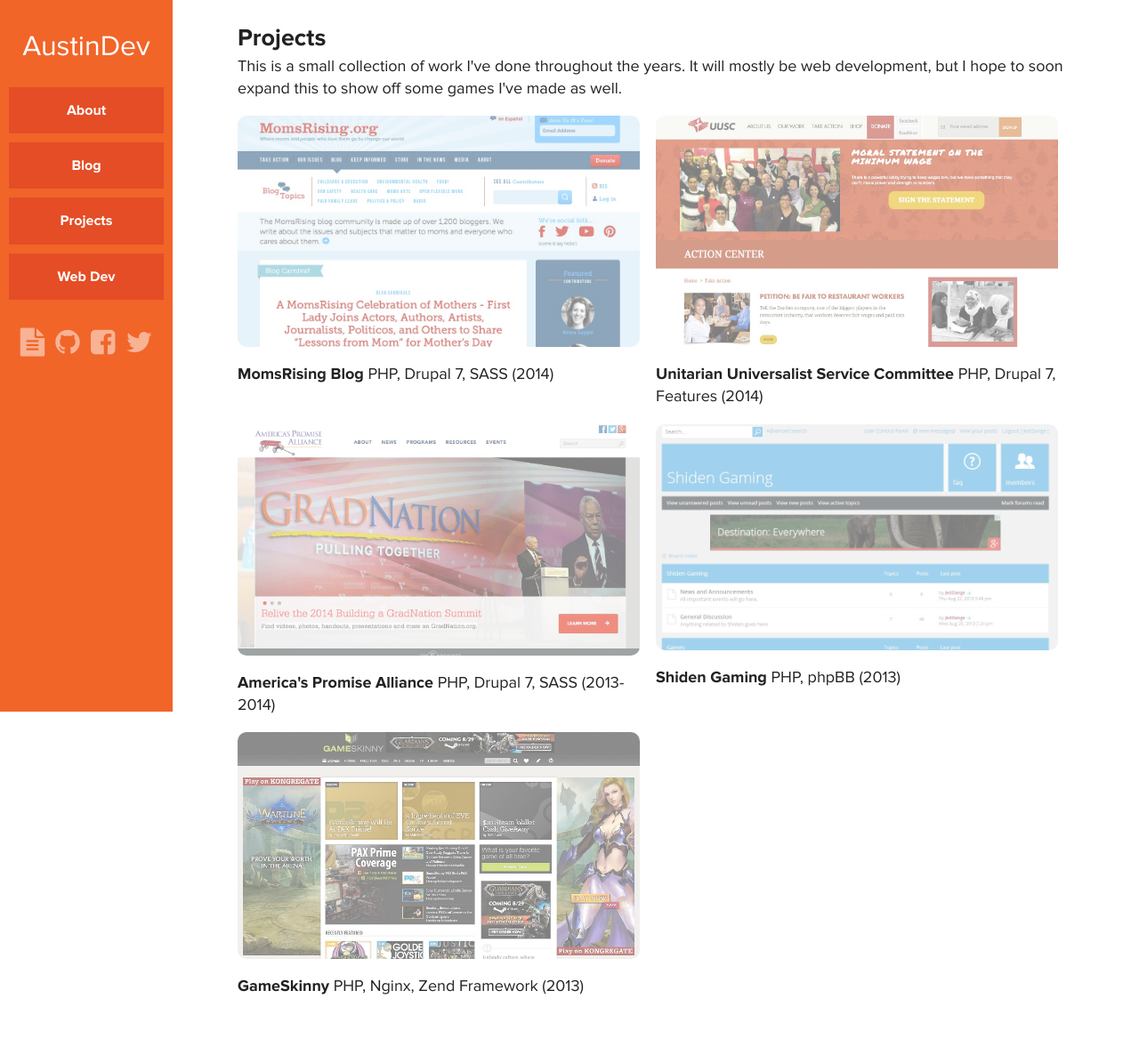
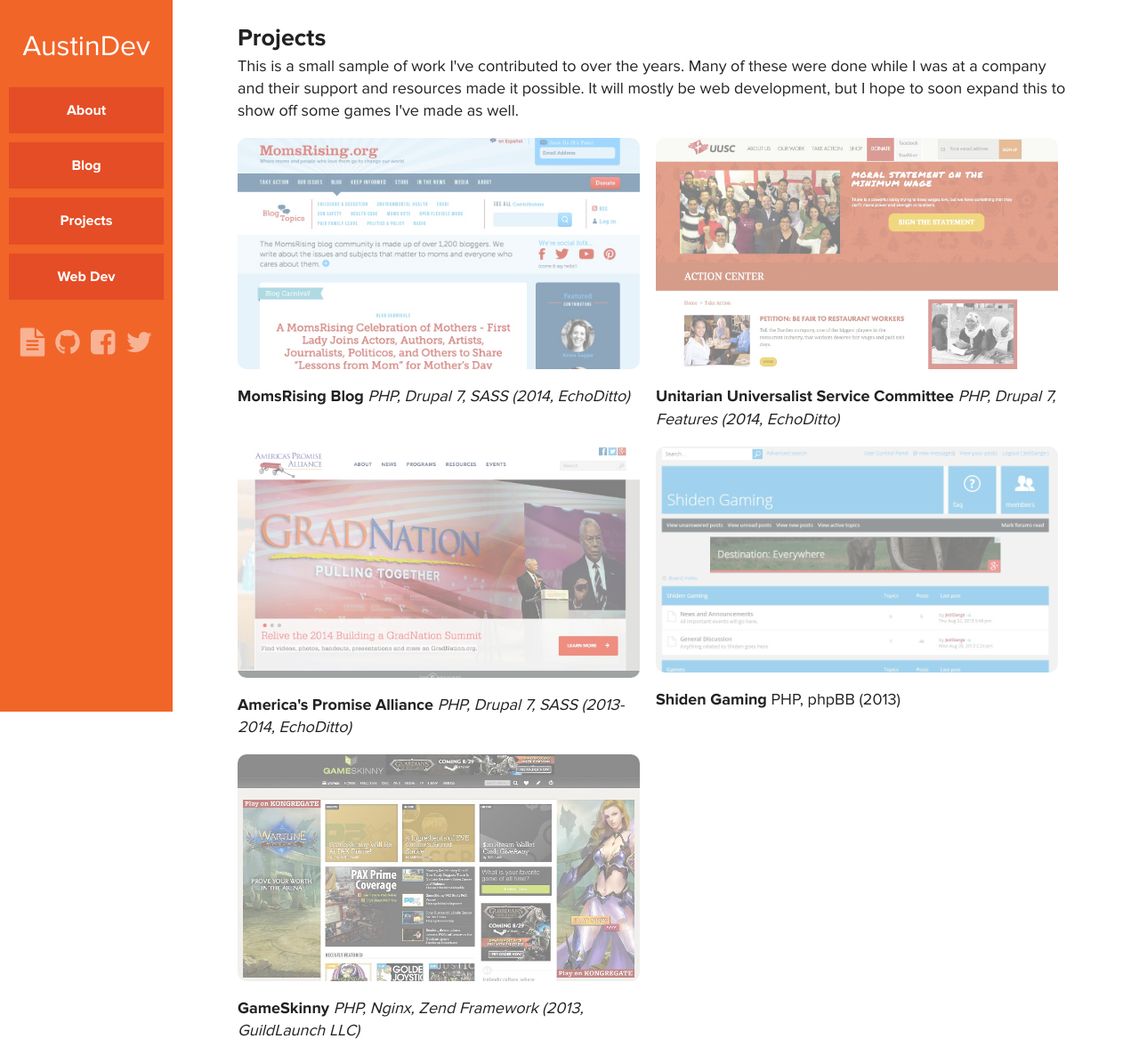
Before and after one commit to JediSange/austindev, a Django app: template website/templates/pages/projects.html in a window 1280 px wide. Shown: the whole page at 89% size. Before the commit the page ends 1118 px from the top, so only its background shows below. Run offline with Django 3.2, Linux system fonts and the light colour scheme; the template is opened without the code that fills it, so the values that code supplies are empty; some libraries are stand-ins or nearby versions.

Commit message:
Update to projects, Pip freeze requirements I've updated projects copy to try to avoid it sounding like I've worked on all of these projects solo.  Additionally I've made the pip requirements file

```diff
--- a/website/templates/pages/projects.html
+++ b/website/templates/pages/projects.html
@@ -4,24 +4,24 @@
 {% block title %}Projects{% endblock %}
 
 {% block content %}
-<div>This is a small collection of work I've done throughout the years.  It will mostly be web development, but I hope to soon expand this to show off some games I've made as well.</div>
+<div>This is a small sample of work I've contributed to over the years.  Many of these were done while I was at a company and their support and resources made it possible.  It will mostly be web development, but I hope to soon expand this to show off some games I've made as well.</div>
 <div class="project">
   <div class="image-container rounded-corners">
     <a href="http://www.momsrising.org/blog"><img src="{% static 'images/projects/momsrising.jpg' %}"></a>
   </div>
-  <strong>MomsRising Blog</strong> PHP, Drupal 7, SASS (2014)<br />
+  <strong>MomsRising Blog</strong> <i>PHP, Drupal 7, SASS (2014, EchoDitto)</i><br />
 </div>
 <div class="project">
   <div class="image-container rounded-corners">
     <a href="http://www.uusc.org"><img src="{% static 'images/projects/uusc.jpg' %}"></a>
   </div>
-  <strong>Unitarian Universalist Service Committee</strong> PHP, Drupal 7, Features (2014)<br />
+  <strong>Unitarian Universalist Service Committee</strong> <i>PHP, Drupal 7, Features (2014, EchoDitto)</i><br />
 </div>
 <div class="project">
   <div class="image-container rounded-corners">
     <a href="http://www.americaspromise.org"><img src="{% static 'images/projects/americaspromise.jpg' %}"></a>
   </div>
-  <strong>America's Promise Alliance</strong> PHP, Drupal 7, SASS (2013-2014)<br />
+  <strong>America's Promise Alliance</strong> <i>PHP, Drupal 7, SASS (2013-2014, EchoDitto)</i><br />
 </div>
 <div class="project">
   <div class="image-container rounded-corners">
@@ -33,6 +33,6 @@
   <div class="image-container rounded-corners">
     <a href="http://www.gameskinny.com"><img src="{% static 'images/projects/gameskinny.jpg' %}"></a>
   </div>
-  <strong>GameSkinny</strong> PHP, Nginx, Zend Framework (2013)<br />
+  <strong>GameSkinny</strong> <i>PHP, Nginx, Zend Framework (2013, GuildLaunch LLC)</i><br />
 </div>
 {% endblock %}
```
Also changed, not shown: 1 other file.
